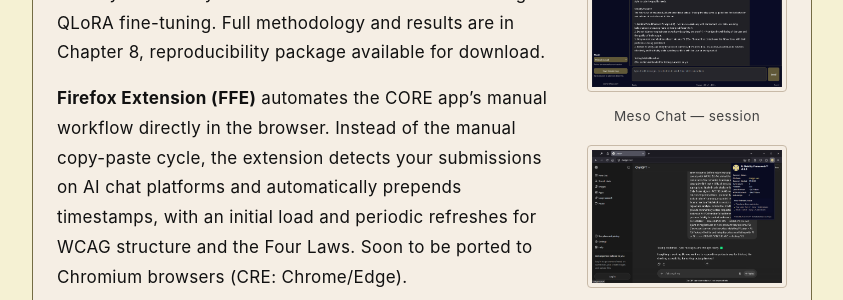
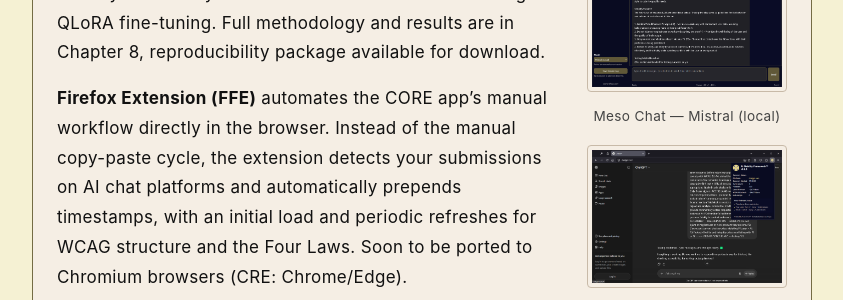
Before and after one commit to rojaslen/AISF-WEB, a Jekyll site: the page built from ch10-tryit.md, in a window 1280 px wide and 900 px high, scrolled down 3357 px. Shown: the part 152-452 px from the top of the window, without its empty margins (218-1061 px from the left). Built offline with Jekyll 4.4.1, drawn with Linux system fonts in a browser that asks for light colours; some web fonts are replaced.

Commit message:
Mistral HTM integration

```diff
--- a/ch10-tryit.md
+++ b/ch10-tryit.md
@@ -84,7 +84,7 @@
   <button class="thumb-btn" data-src="/assets/images/htm-turn1-dark.png" data-alt="Meso Chat active session, dark mode" aria-label="View full size: Meso Chat active session">
     <img src="/assets/images/htm-turn1-dark.png" alt="" aria-hidden="true" class="thumbnail">
   </button>
-  <figcaption>Meso Chat — session</figcaption>
+  <figcaption>Meso Chat — Mistral (local)</figcaption>
 </figure>
 
 **Local Model Training (OLM)** embeds AISF principles directly into locally-hosted AI models themselves through QLoRA fine-tuning. Full methodology and results are in Chapter 8, reproducibility package available for download.
```
Also changed, not shown: 1 other file.
